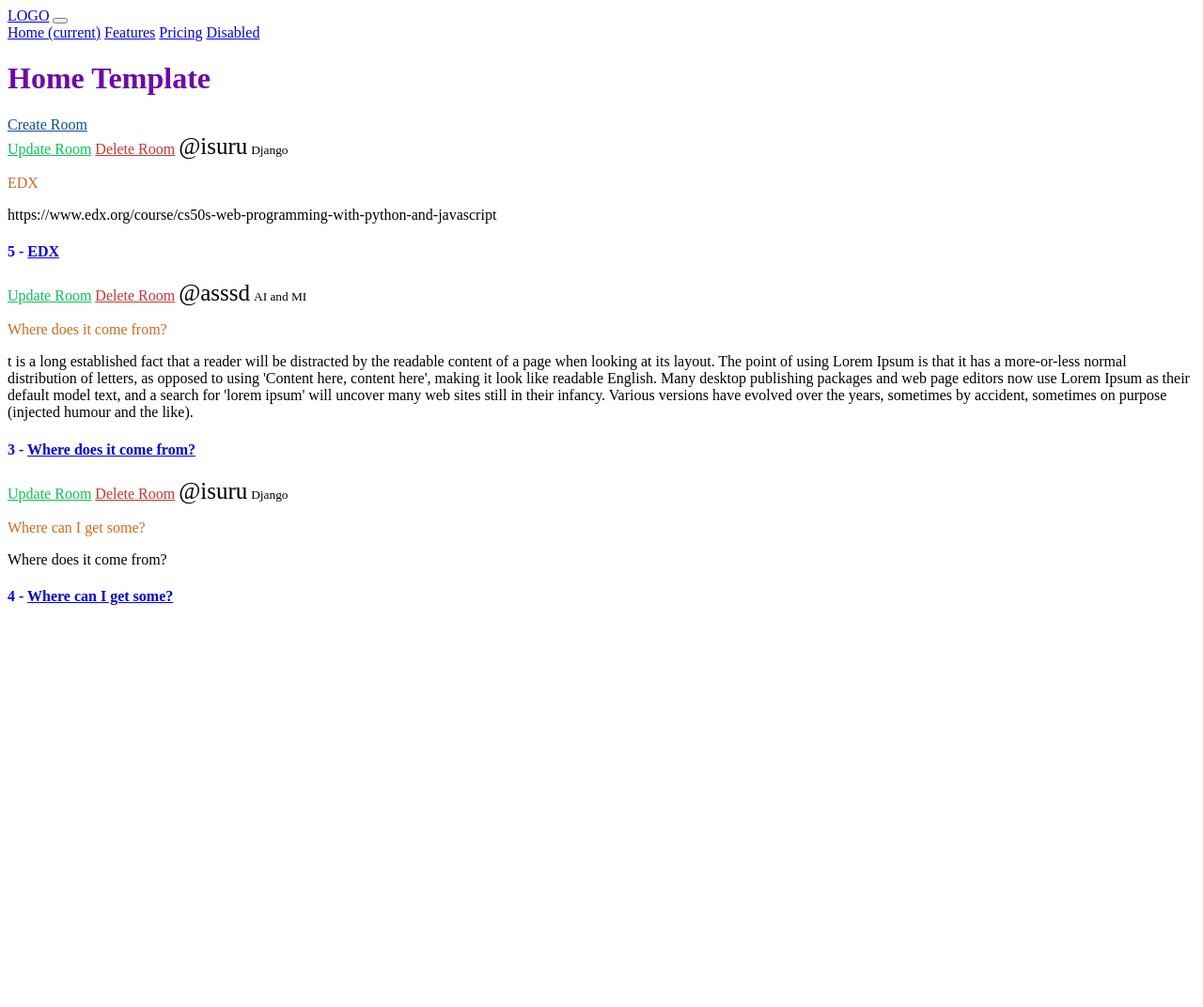
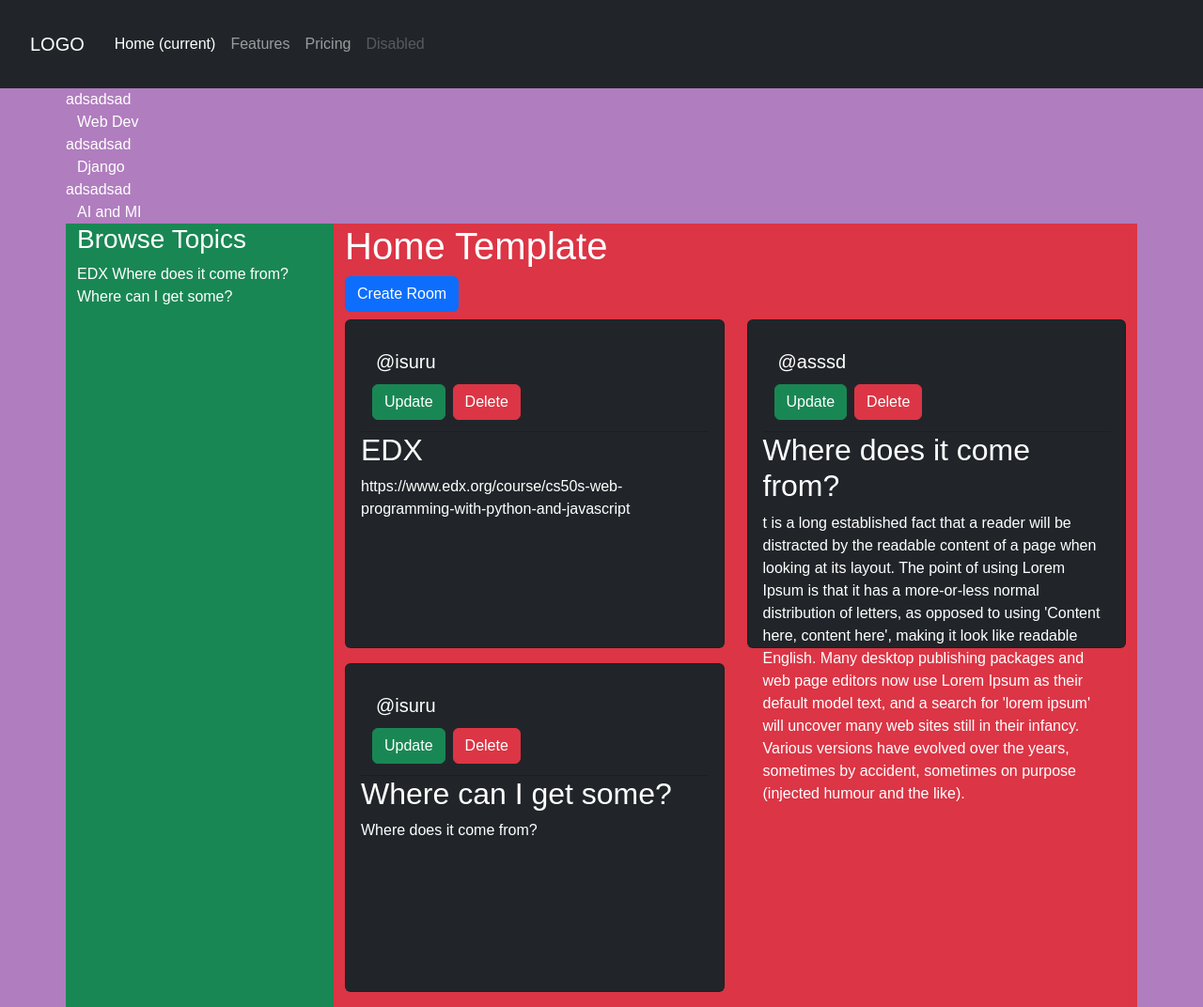
Before and after one commit to isurumanoddev/Django_project_1, a Django app: template templates/home.html in a window 1280 px wide. Shown: the whole page at 94% size. Before the commit the page ends 644 px from the top, so only its background shows below. Run offline with Django 4.2, Linux system fonts and the light colour scheme; the template is opened without the code that fills it: values that come from a table or form of the project are taken from there, others are empty; data comes from the database, SQL or seed files in the repository; parts of the project's set-up code (start-up, migrations or seed data) failed here and were passed over.

Commit message:
homepage ui improve

```diff
--- a/templates/home.html
+++ b/templates/home.html
@@ -1,25 +1,104 @@
-{% extends "main.html" %}
+<!DOCTYPE html>
+<html lang="en">
+<head>
+	<meta charset="UTF-8">
+	<title>Title</title>
+	<link href="https://cdn.jsdelivr.net/npm/bootstrap@5.3.0-alpha1/dist/css/bootstrap.min.css" rel="stylesheet"
+	      integrity="sha384-GLhlTQ8iRABdZLl6O3oVMWSktQOp6b7In1Zl3/Jr59b6EGGoI1aFkw7cmDA6j6gD" crossorigin="anonymous">
+	<style>
+        body {
+            background-color: chocolate;
+        }
+	</style>
+</head>
+<body>
+
+
+{% extends 'main.html' %}
 {% block content %}
 
-	<h1 style="color: #6d07ad">Home Template</h1>
 
 
-	<div>
-		<a style="color: #0e4d99" href="{% url "create-room" %}">Create Room</a>
-		<div>
-			{% for room in rooms %}
-				<div>
-					<a style="color: #0bc454" href="{% url "update-room" room.id %}">Update Room</a>
-					<a style="color: #cc352f" href="{% url "delete-room" room.id %}">Delete Room</a>
-					<span style="font-size: 25px">@{{ room.host.username }}</span>
-					<small>{{ room.topic }}</small>
-					<p style="color: chocolate">{{ room.name }}</p>
-					<P>{{ room.description }}</P>
-					<h4 style="color: blue">{{ room.id }} - <a href="/room/{{ room.id }}">{{ room.name }}</a></h4>
-				</div>
+	<div class="container">
+		<div class="row">
+			{% for topic in topics  %}
+				adsadsad
+				<a>{{ topic.name }}</a>
+
 			{% endfor %}
 		</div>
+
+		<div class="row bg-success">
+			<div class="col-md-3 ">
+				<h3>Browse Topics</h3>
+				{% for m in rooms %}
+					<a>{{ m.name }}</a>
+
+				{% endfor %}
+
+
+			</div>
+			<div class="col-md-9 bg-danger">
+				<div class="col">
+					<h1>Home Template</h1>
+					<a href="{% url "create-room" %}" class="btn btn-primary mb-2">Create Room</a>
+					<div class="row ">
+
+						{% for room in rooms %}
+							<div class="col-12 col-lg-6">
+
+								<div class="card text-white bg-dark mb-3 " style="height: 350px;">
+
+									<div class="card-body">
+
+
+										<a href="{% url "room" room.id %}" class="text-dark ">
+											<div class="card-header">
+												<ul class="nav nav-pills card-header-pills">
+													<li class="nav-item">
+														<h5 class="card-subtitle text-white m-2" style="width: 400px;">
+															@{{ room.host.username }}</h5>
+													</li>
+													<li class="nav-item">
+														<a href="{% url "update-room" room.id %}"
+														   class="btn btn-success m-1">Update</a>
+
+													</li>
+													<li class="nav-item">
+														<a href="{% url "delete-room" room.id %}"
+														   class="btn btn-danger m-1 ">Delete</a>
+													</li>
+
+												</ul>
+											</div>
+											<h2 class="card-title">{{ room.name }}</h2>
+										</a>
+										<p class="card-text  ">{{ room.description }}</p>
+
+
+									</div>
+								</div>
+							</div>
+						{% endfor %}
+					</div>
+				</div>
+			</div>
+		</div>
+
+
 	</div>
 
 
-{% endblock content %}
+	<script src="https://cdn.jsdelivr.net/npm/bootstrap@5.3.0-alpha1/dist/js/bootstrap.bundle.min.js"
+	        integrity="sha384-w76AqPfDkMBDXo30jS1Sgez6pr3x5MlQ1ZAGC+nuZB+EYdgRZgiwxhTBTkF7CXvN"
+	        crossorigin="anonymous"></script>
+{% endblock %}
+</body>
+</html>
+
+{#					<ol class="list-group list-group-numbered text-align-left">#}
+{#						<li class="list-group-item d-flex justify-content-between align-items-start">#}
+{#							<div class="fw-bold">{{ topic.name }}</div>#}
+{#							<span class="badge bg-primary rounded-pill">14</span>#}
+{#						</li>#}
+{#					</ol>#}
--- a/templates/main.html
+++ b/templates/main.html
@@ -3,12 +3,27 @@
 <head>
 	<meta charset="UTF-8">
 	<title>Title</title>
+	 <link href="https://cdn.jsdelivr.net/npm/bootstrap@5.3.0-alpha1/dist/css/bootstrap.min.css" rel="stylesheet" integrity="sha384-GLhlTQ8iRABdZLl6O3oVMWSktQOp6b7In1Zl3/Jr59b6EGGoI1aFkw7cmDA6j6gD" crossorigin="anonymous">
+
 </head>
 <body>
-	{% include "navbar.html" %}
-	{% block content %}
+<style>
+	body{
+		background-color: #b07dbe;
+		color: #fff;
+        font-family: sans-serif;
 
-	{% endblock %}
+	}
+</style>
+{% include "navbar.html" %}
+{% block content %}
+
+
+
+
+{% endblock  %}
+
+  <script src="https://cdn.jsdelivr.net/npm/bootstrap@5.3.0-alpha1/dist/js/bootstrap.bundle.min.js" integrity="sha384-w76AqPfDkMBDXo30jS1Sgez6pr3x5MlQ1ZAGC+nuZB+EYdgRZgiwxhTBTkF7CXvN" crossorigin="anonymous"></script>
 
 </body>
 </html>
```
